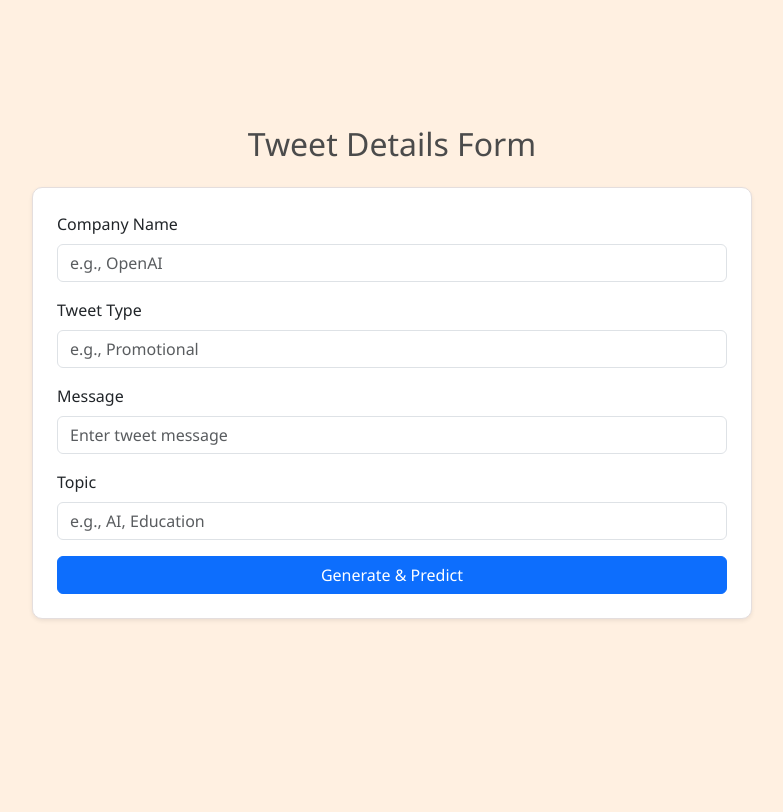
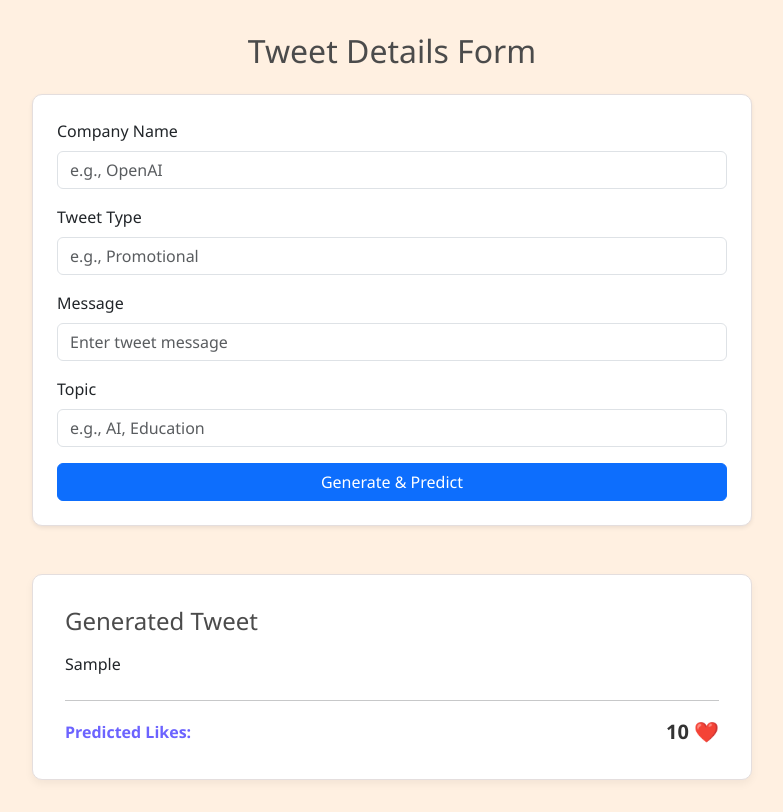
Before and after one commit to prek5h4/Tweet-Generation-And-Like-Prediction-ML-Model, a Flask app: template templates/form.html in a window 1280 px wide. Shown: the part 56-868 px from the top of the page, without its empty margins (248-1031 px from the left). Before the commit the page ends 676 px from the top, so only its background shows below. Run offline with Flask 3, Linux system fonts and the light colour scheme; the template is opened without the code that fills it: most values are stand-ins (such as "Sample title", 1, 10 or a date in 2020); parts of the project's set-up code (start-up, migrations or seed data) failed here and were passed over.

Commit message:
Update form.html

```diff
--- a/templates/form.html
+++ b/templates/form.html
@@ -22,4 +22,15 @@
   </div>
   <button type="submit" class="btn btn-primary w-100">Generate & Predict</button>
 </form>
+{% if generated_tweet %}
+<div class="card mt-5">
+  <h4 class="mb-3" style="color: #4b4b4b;">Generated Tweet</h4>
+  <p class="mb-2">{{ generated_tweet }}</p>
+  <hr>
+  <div class="d-flex justify-content-between align-items-center">
+    <span class="fw-semibold" style="color: #6c63ff;">Predicted Likes:</span>
+    <span class="fs-5 fw-bold" style="color: #333;">{{ predicted_likes }} ❤️</span>
+  </div>
+</div>
+{% endif %}
 {% endblock %}
```
